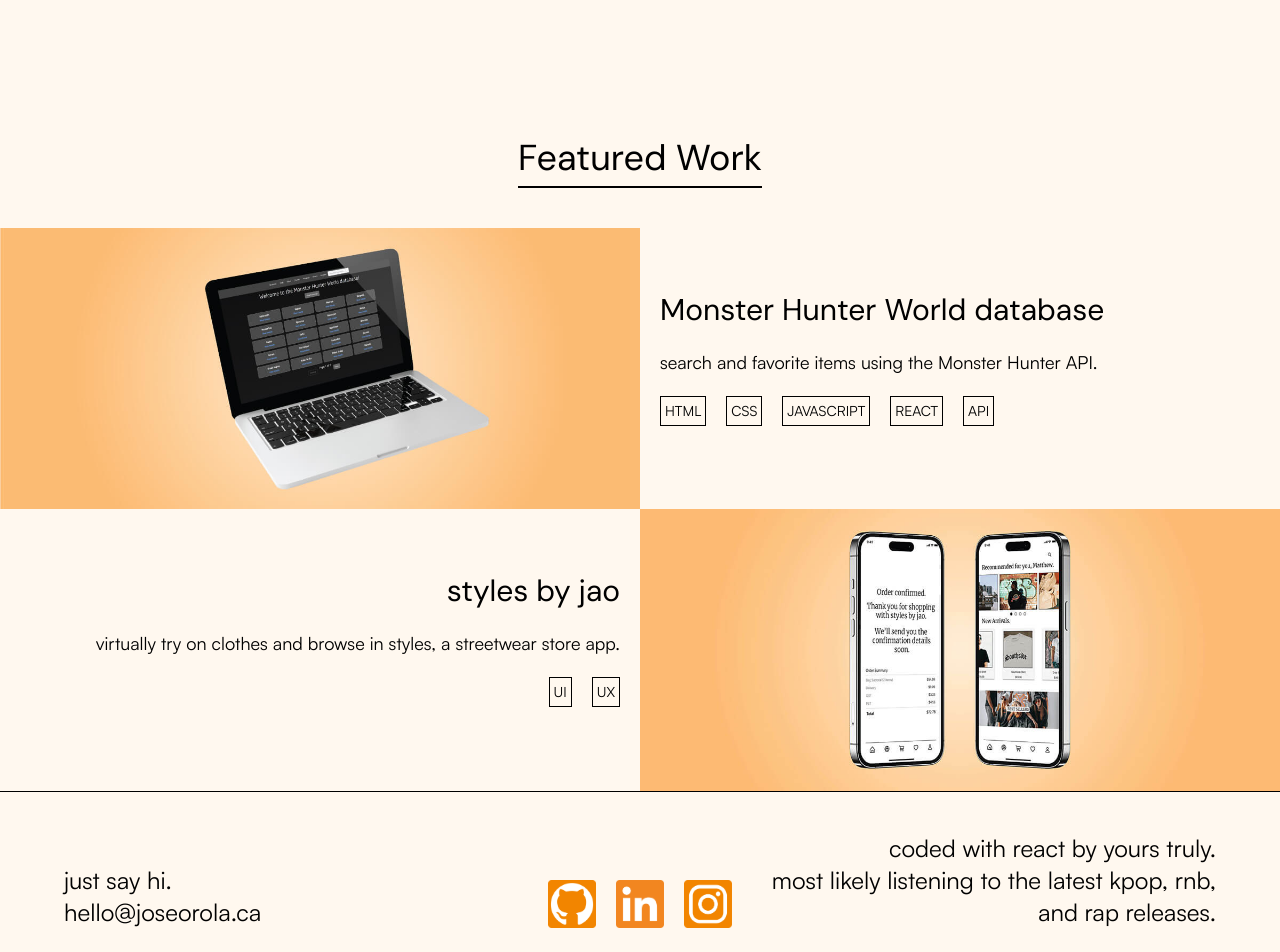
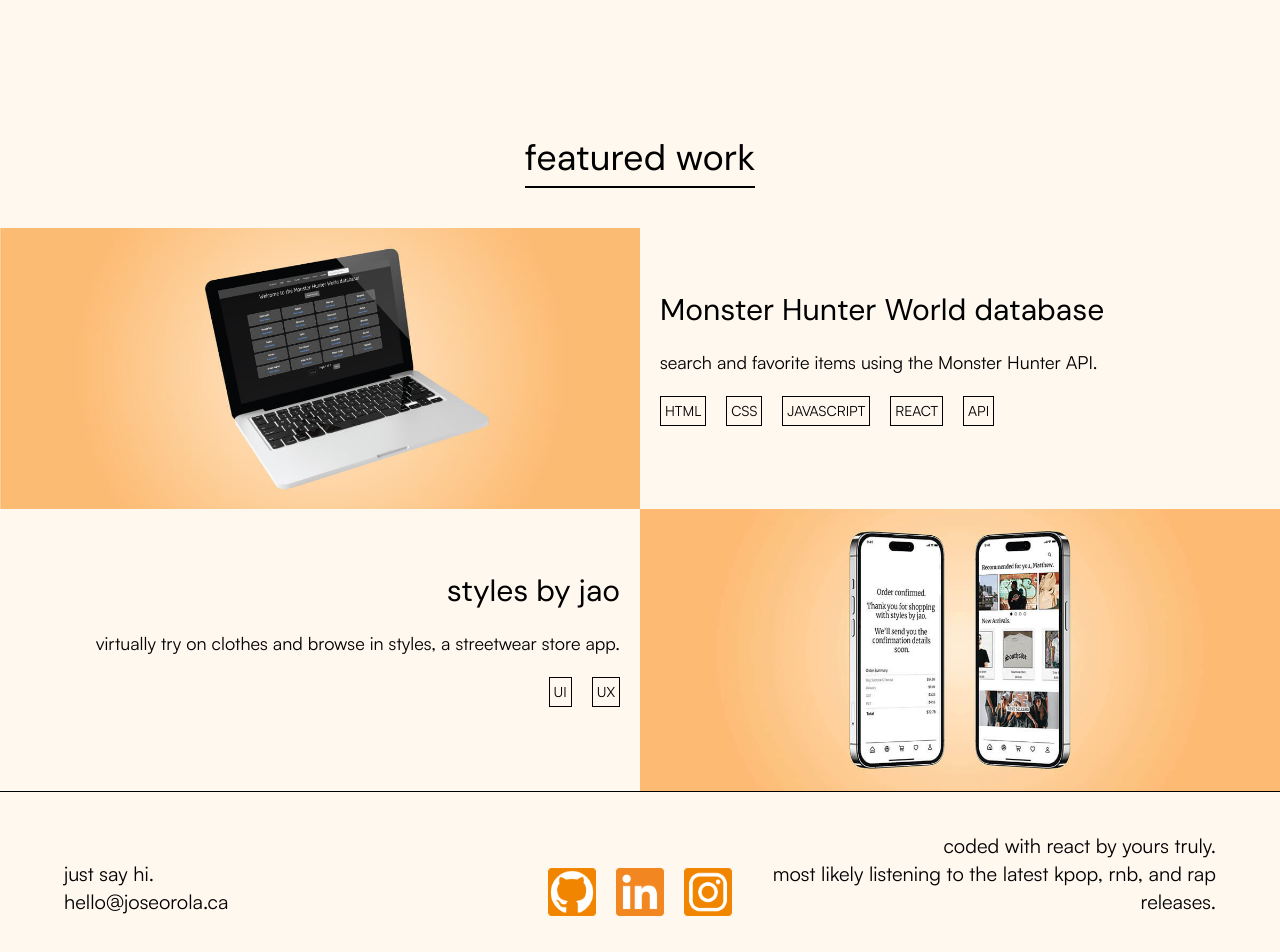
Before and after one commit to jorola0411/PortfolioWebsite, a React (Vite) app in the folder portfolio-website/: page / in a window 1280 px wide. Shown: the part 820-1772 px from the top of the page. Built offline with nearby package versions, Linux system fonts and the light colour scheme.

Commit message:
more aesthetic updates

```diff
--- a/portfolio-website/src/components/AboutMe.jsx
+++ b/portfolio-website/src/components/AboutMe.jsx
@@ -126,7 +126,8 @@
 
         <section className="w-full bg-beige-200 py-10 lg:mt-15">
         <div className='grid sm:grid-cols-3  md:grid-cols-3 mx-auto px-4 gap-5 lg:max-w-[75%]'>
-          <h1 className='text-center sm:text-5xl lg:text-8xl xl:text-9xl col-span-3 mb-5'>values</h1>
+          <h1 className='text-center sm:text-5xl lg:text-8xl xl:text-9xl col-span-3'>values</h1>
+          <h2 className='text-center sm:text-xl lg:text-2xl xl:text-3xl col-span-3 mb-5'>(click me!)</h2>
 
           <motion.div
             transition={{ duration: 0.7 }}
@@ -281,6 +282,7 @@
                 <br/>
               <p className='sm:text-sm md:text-lg lg:text-xl xl:text-3xl'>video games are an avid part of my life, so let's talk about our favorite games together.</p>
             </div>
+
             <div className="sm:col-span-3 md:col-span-2 lg:col-span-2 group relative w-full h-full">
               <img src={asher} className='w-full h-full object-cover rounded-lg' />
               <div className="absolute inset-0 bg-black bg-opacity-50 opacity-0 group-hover:opacity-95 transition duration-300 p-3 flex flex-col justify-center items-left text-white rounded-lg">
@@ -289,6 +291,7 @@
                 <p className="sm:text-lg  md:text-sm lg:text-xl sm:mb-3">he'll try his best to distract me from my work as much as possible.</p>
               </div>
             </div>
+
             <div className="sm:col-span-3 md:col-span-2 lg:col-span-2 group relative overflow-hidden">
               <img src={wrapped} className='"w-full object-cover rounded-lg' />
               <div className="absolute inset-0 bg-black bg-opacity-50 opacity-0 group-hover:opacity-95 transition duration-300 sm:p-3 flex flex-col justify-center items-left text-white  rounded-lg">
--- a/portfolio-website/src/components/Home.jsx
+++ b/portfolio-website/src/components/Home.jsx
@@ -85,7 +85,7 @@
       <div className="mx-auto grid grid-cols-1 sm:grid-cols-4 md:grid-cols-4 lg:col-span-4 xl:col-span-4 pt-10 overflow-x-hidden">
         <div className="mx-auto space-y-2 mt-10 sm:col-span-4 md:col-span-4 lg:col-span-4 xl:col-span-4 mb-10">
           <h2 className="sm:text-2xl md:text-4xl lg:text-4xl xl:text-6xl text-center" ref={featuredRef}
-            id="feature">Featured Work</h2>
+            id="feature">featured work</h2>
           <hr className="border-t-2 border-black mt-2 " />
         </div>
 
--- a/portfolio-website/src/components/Layout.jsx
+++ b/portfolio-website/src/components/Layout.jsx
@@ -115,28 +115,28 @@
         <div className="grid grid-cols-1 sm:grid-cols-4 md:grid-cols-5 mx-auto justify-between items-end border-t border-black px-16 py-10">
           <div className='col-span-1 sm:col-span-4 md:col-span-2 sm:text-center'>
 
-            <p className="text-md md:text-md lg:text-2xl xl:text-3xl md:text-left">just say hi.</p>
-            <p className="text-md md:text-md lg:text-2xl xl:text-3xl md:text-left hover:underline"><a href="mailto:hello@joseorola.ca">hello@joseorola.ca</a></p>
+            <p className="text-md md:text-md lg:text-xl xl:text-3xl md:text-left">just say hi.</p>
+            <p className="text-md md:text-md lg:text-xl xl:text-3xl md:text-left hover:underline"><a href="mailto:hello@joseorola.ca">hello@joseorola.ca</a></p>
           </div>
 
           <div className='col-span-1 sm:col-span-4 md:col-span-1'>
 
             <div className="flex lg:space-x-5 justify-center">
               <a href="https://github.com/jorola0411" target="_blank">
-                <img src={githublogo} alt="GitHub Logo" description="custom logo, used for the user to click to GitHub." className="sm:w-8 sm:h-8 md:w-9 md:h-9 lg:w-12 lg:h-12 xl:w-18 xl:h-18" />
+                <img src={githublogo} alt="GitHub Logo" description="custom logo, used for the user to click to GitHub." className="sm:w-8 sm:h-8 md:w-9 md:h-9 lg:w-12 lg:h-12 xl:w-18 xl:h-18 hover:scale-110 transition ease-in-out" />
               </a>
               <a href="https://linkedin.com/in/jose-orola" target="_blank">
-                <img src={linkedinlogo} alt="Linkedin Logo" description="custom logo, used for the user to click to LinkedIn." className="sm:w-8 sm:h-8 md:w-9 md:h-9 lg:w-12 lg:h-12  xl:w-18 xl:h-18" />
+                <img src={linkedinlogo} alt="Linkedin Logo" description="custom logo, used for the user to click to LinkedIn." className="sm:w-8 sm:h-8 md:w-9 md:h-9 lg:w-12 lg:h-12  xl:w-18 xl:h-18 hover:scale-110 transition ease-in-out" />
               </a>
               <a href="https://www.instagram.com/jose.orola/" target="_blank">
-                <img src={instagramlogo} alt="Instagram Logo" description="custom logo, used for the user to click to Instagram." className="sm:w-8 sm:h-8 md:w-9 md:h-9 lg:w-12 lg:h-12 xl:w-18 xl:h-18" />
+                <img src={instagramlogo} alt="Instagram Logo" description="custom logo, used for the user to click to Instagram." className="sm:w-8 sm:h-8 md:w-9 md:h-9 lg:w-12 lg:h-12 xl:w-18 xl:h-18 hover:scale-110 transition ease-in-out" />
               </a>
             </div>
           </div>
 
           <div className='col-span-1 sm:col-span-4 md:col-span-2 flex flex-col sm:items-center sm:text-center md:items-end'>
-            <p className="sm:text-sm md:text-md lg:text-2xl xl:text-3xl">coded with react by yours truly.</p>
-            <p className="sm:text-sm md:text-md lg:text-2xl xl:text-3xl md:text-right">most likely listening to the latest kpop, rnb, and rap releases.</p>
+            <p className="sm:text-sm md:text-md lg:text-xl xl:text-3xl">coded with react by yours truly.</p>
+            <p className="sm:text-sm md:text-md lg:text-xl xl:text-3xl md:text-right">most likely listening to the latest <a href="https://open.spotify.com/album/0hJloArA2Kb9xNBIv34osS?si=2nvN98rGTW-z_L7L769SvA" target="_blank" className="hover:underline">kpop</a>, <a href="https://open.spotify.com/album/7vp2iMEQzhNX4sEIUbHpiJ?si=JmkdjAhwSe-A7dgxeGBf4g" target="_blank" className="hover:underline">rnb</a>, and <a href="https://open.spotify.com/album/7ycBtnsMtyVbbwTfJwRjSP?si=6wc2Xxd0RgaEVl5yaHMKig" target="_blank" className="hover:underline">rap</a> releases.</p>
           </div>
         </div>
       </footer>
```
